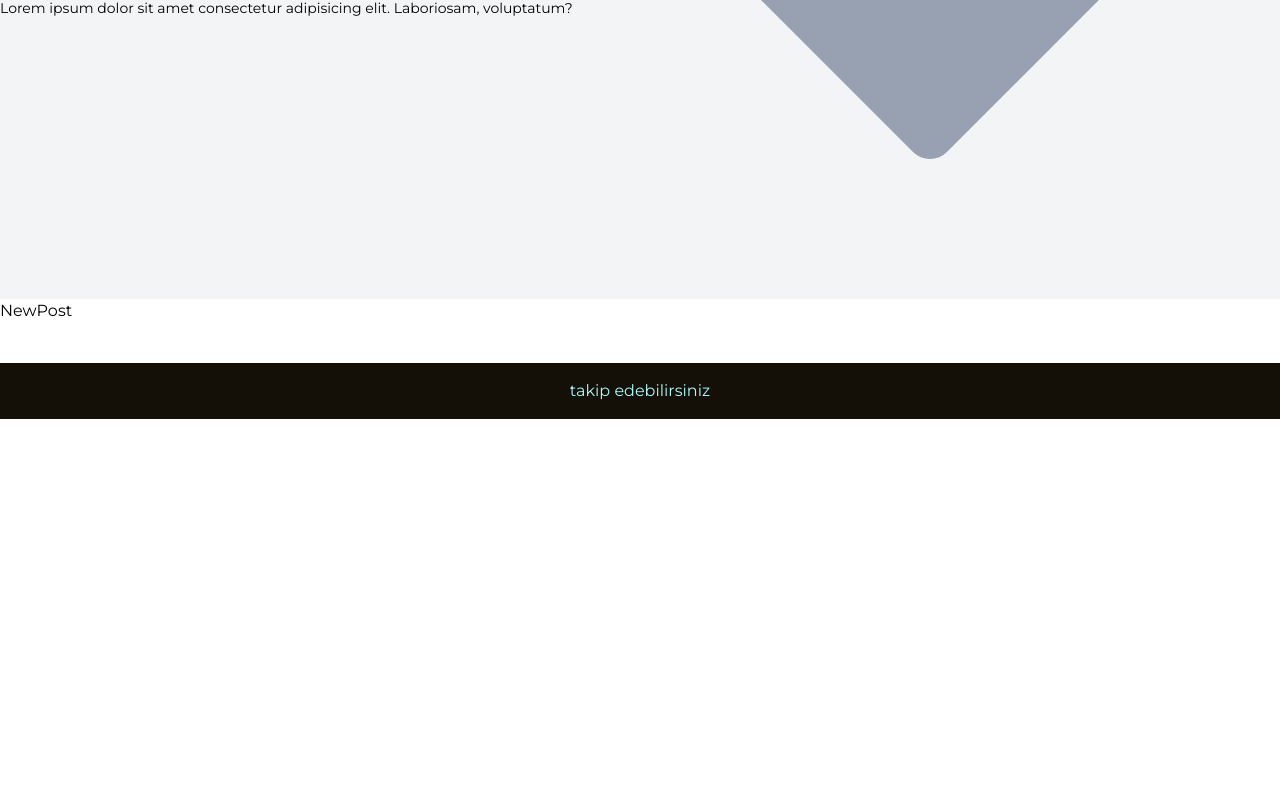
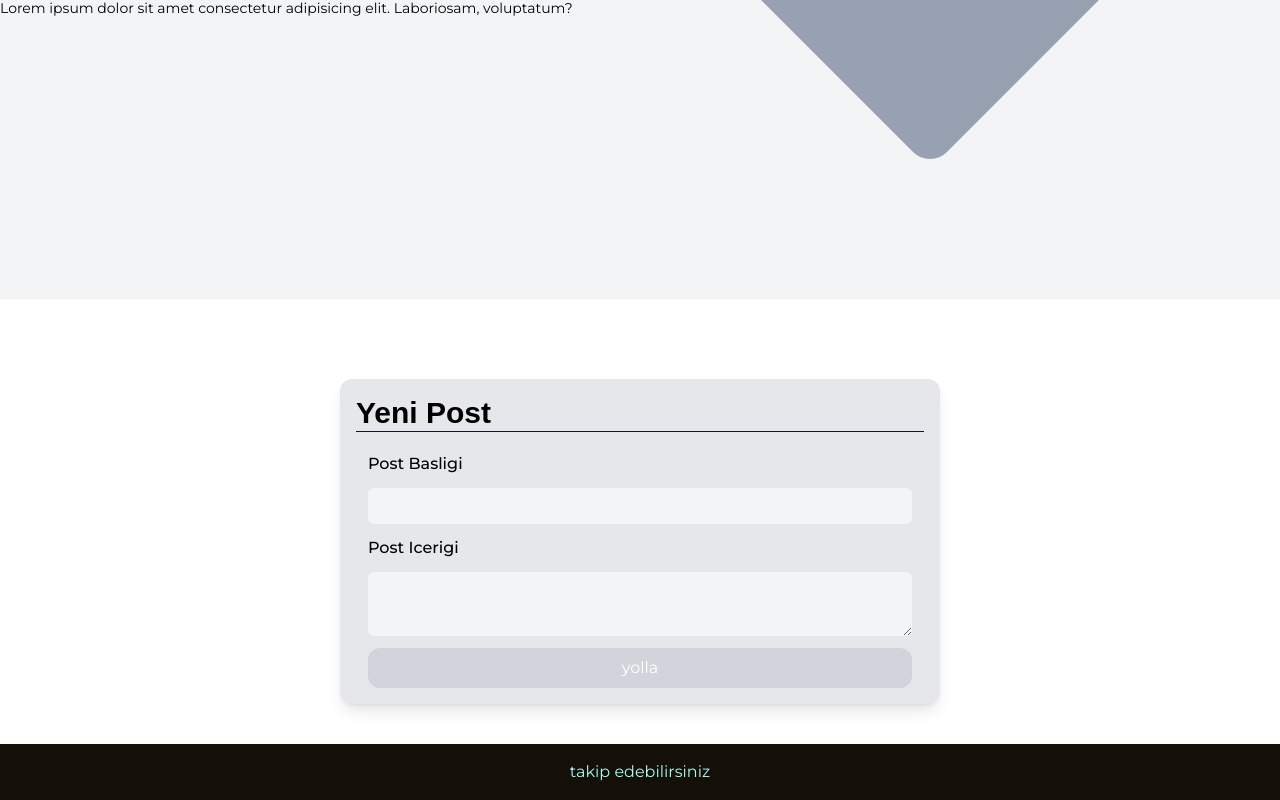
Before and after one commit to batuhankanra/blog-frontend, a React (Vite) app: page /newPost in a window 1280 px wide. Shown: the part 463-1263 px from the top of the page. Before the commit the page ends 882 px from the top, so only its background shows below. Built offline with nearby package versions, Linux system fonts and the light colour scheme; sample sign-in values are in the browser's storage; a web font is replaced by a local one.

Commit message:
addblog added

```diff
--- a/src/mainLayout/header/upperHeader/index.jsx
+++ b/src/mainLayout/header/upperHeader/index.jsx
@@ -17,7 +17,6 @@ export default function UpperHeader() {
 
   }
 
-  console.log(user)
   return (
     <div className='relative duration-200 z-40 shadow-md bg-gradient-to-r from-fourth to-fifth py-3'>
         <div className='container flex items-center justify-between mx-auto'>
--- a/src/pages/login/index.jsx
+++ b/src/pages/login/index.jsx
@@ -1,5 +1,4 @@
 import axios from 'axios'
-import { jwtDecode } from 'jwt-decode'
 import  { useState } from 'react'
 import { useDispatch } from 'react-redux'
 import { Link, useNavigate } from 'react-router-dom'
--- a/src/pages/newPost/index.jsx
+++ b/src/pages/newPost/index.jsx
@@ -1,9 +1,45 @@
-import React from 'react'
+import  { useState } from 'react'
+import axios from 'axios'
 
 export default function NewPost() {
+  const [title,setTitle]=useState('')
+  const [desc,setDesc]=useState('')
+  const token=localStorage.getItem('loginToken')
+
+
+
+
+
+
+  const handlesubmit = async(e)=>{
+    e.preventDefault()
+    const data={title,desc}
+
+
+    const response = await axios.post('http://localhost:3000/api/product/addBlog',data,{
+      headers:{
+        Authorization:`Barrer ${token}`
+      },
+    })
+    if(response.status===200){
+      console.log(response.data)
+      alert('post paylasildi ')
+    }
+    console.log(response)
+  }
   return (
-    <div>
-      NewPost
+    <div className='container  sm:w-[600px] mx-auto pt-20'>
+      <div className='bg-gray-200 mx-2 sm:mx-0 p-4 rounded-xl shadow-lg '>
+        <h1 className='baslik font-bold text-3xl border-b border-gray-900'>Yeni Post</h1>
+
+        <form onSubmit={handlesubmit}  className='flex flex-col    pt-5 gap-y-3 mx-3'>
+          <label className='text-base font-medium '>Post Basligi</label>
+          <input type="text" value={title} onChange={e=>setTitle(e.target.value)}  className='outline-none px-2 py-1 w-full  rounded-md text-lg bg-gray-100 focus:bg-white' />
+          <label className='text-base font-medium '>Post Icerigi</label>
+          <textarea  value={desc} onChange={e=>setDesc(e.target.value)} className='outline-none px-2 py-1 w-full  rounded-md text-lg bg-gray-100 focus:bg-white' />
+          <button type='submit' className='bg-gray-300 py-2 text-white rounded-xl hover:bg-gray-600 transition-colors duration-200'>yolla</button>
+        </form>
+      </div>
     </div>
   )
 }
```
